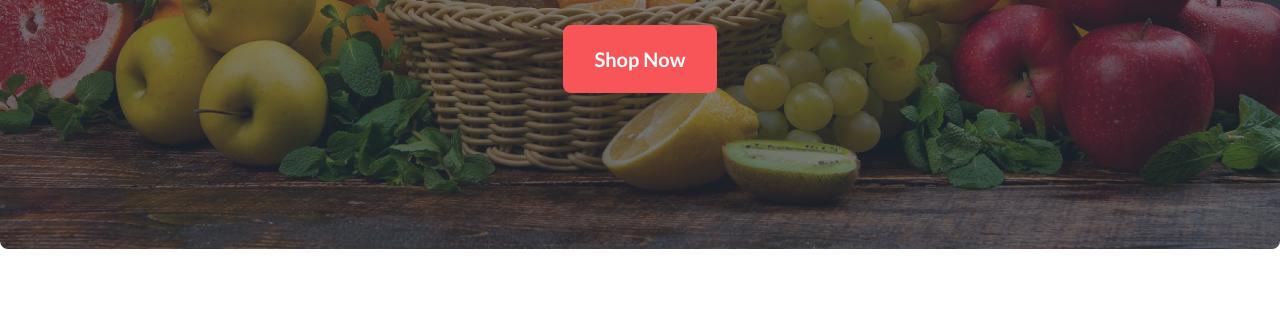
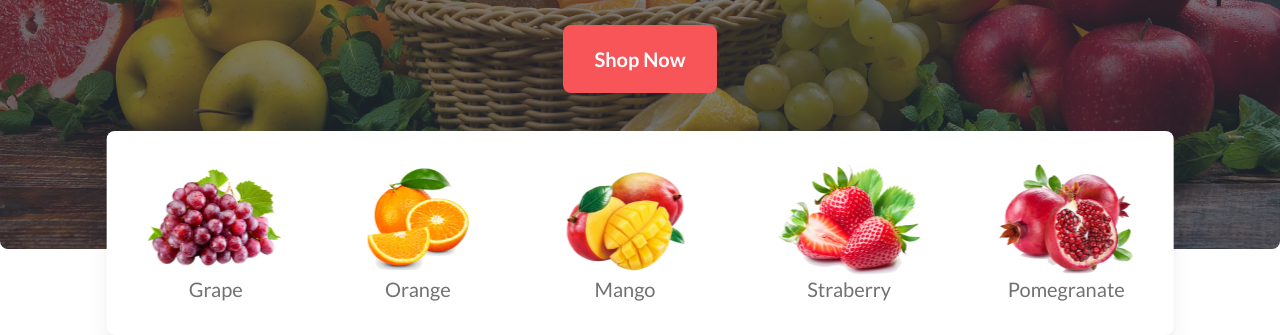
Before and after one commit to farhanAfrad/fruit-brust-with-tailwind-and-daisy-UI, a plain HTML site: page index.html in a window 1280 px wide. Shown: the part 579-914 px from the top of the page. Before the commit the page ends 834 px from the top, so only its background shows below. Drawn offline with nearby package versions, Linux system fonts and the light colour scheme; grey boxes are pictures that could not be loaded.

Commit message:
different types of fruits section added

```diff
--- a/index.html
+++ b/index.html
@@ -5,6 +5,9 @@
     <meta http-equiv="X-UA-Compatible" content="IE=edge">
     <meta name="viewport" content="width=device-width, initial-scale=1.0">
     <title>Fruit Brust</title>
+
+    <!-- favicon -->
+    <link rel="shortcut icon" href="images/favicon.png" type="image/x-icon">
 
     <!-- Lato font -->
     <link rel="preconnect" href="https://fonts.googleapis.com">
@@ -26,6 +29,7 @@
               colors: {
                 clifford: '#da373d',
                 'primary-color':'#F85559',
+                'secondary-color':'#12121299',
               }
             }
           }
@@ -89,7 +93,7 @@
         </nav>
 
         <!-- banner -->
-        <section class="container lg:max-w-7xl mx-auto mt-12 px-4 md:px-0">
+        <section class="container lg:max-w-7xl mx-auto mt-12 px-4 md:px-0 relative">
             <div class="carousel w-full rounded-lg">
                 <!-- banner image 1 -->
                 <div id="slide1" class="carousel-item relative w-full">
@@ -163,7 +167,36 @@
                     </div>
                 </div>
             </div>
+
+            <!-- different types of fruits -->
+            <div class="hidden md:block">
+                <div class="flex absolute w-5/6 justify-around bg-white shadow-xl py-8 rounded-lg -bottom-20 left-1/2 -translate-x-1/2">
+                    <div class="text-center">
+                        <img src="images/fruit1.png" alt="">
+                        <p class="text-xl text-secondary-color">Grape</p>
+                    </div>
+                    <div class="text-center">
+                        <img src="images/fruit2.png" alt="">
+                        <p class="text-xl text-secondary-color">Orange</p>
+                    </div>
+                    <div class="text-center">
+                        <img src="images/fruit3.png" alt="">
+                        <p class="text-xl text-secondary-color">Mango</p>
+                    </div>
+                    <div class="text-center">
+                        <img src="images/fruit4.png" alt="">
+                        <p class="text-xl text-secondary-color">Straberry</p>
+                    </div>
+                    <div class="text-center">
+                        <img src="images/fruit5.png" alt="">
+                        <p class="text-xl text-secondary-color">Pomegranate</p>
+                    </div>
+                </div>
+            </div>
+
         </section>
+
+
 
     </header>
     <!-- header ends -->
```
Also changed, not shown: images/favicon.png (added).
